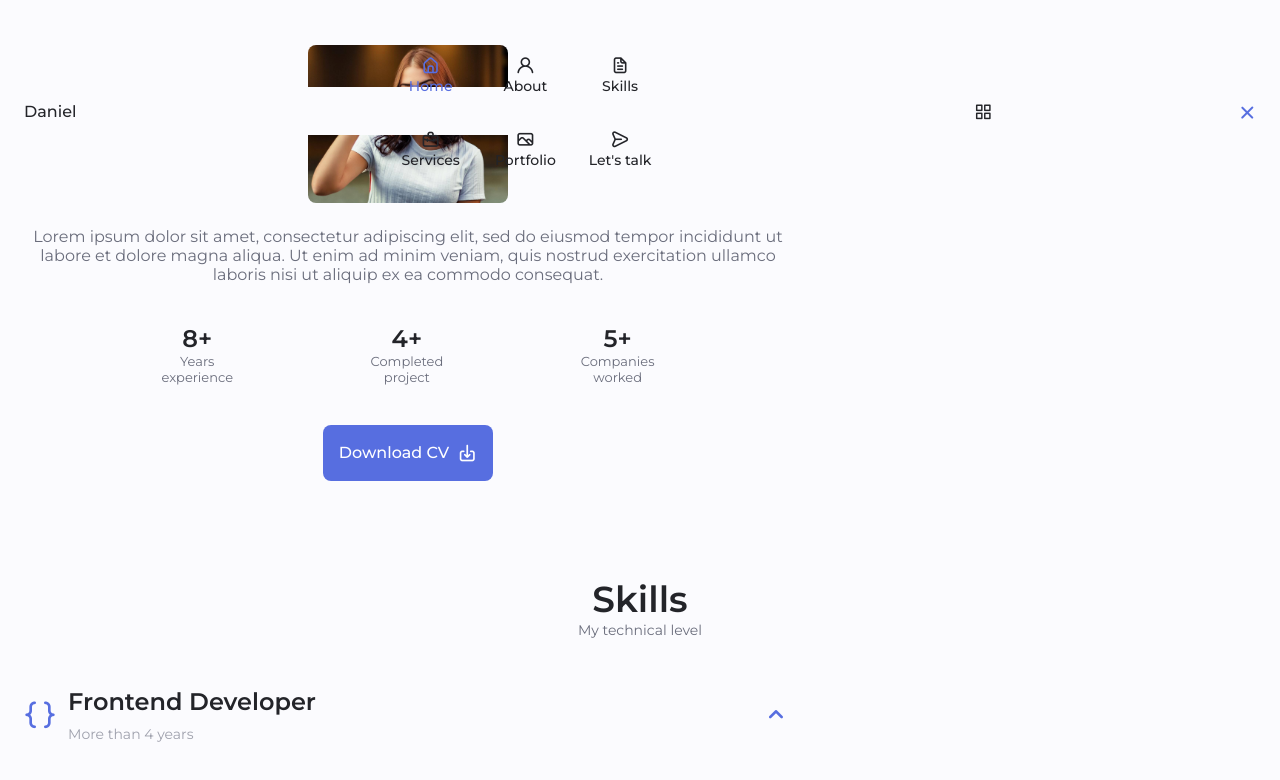
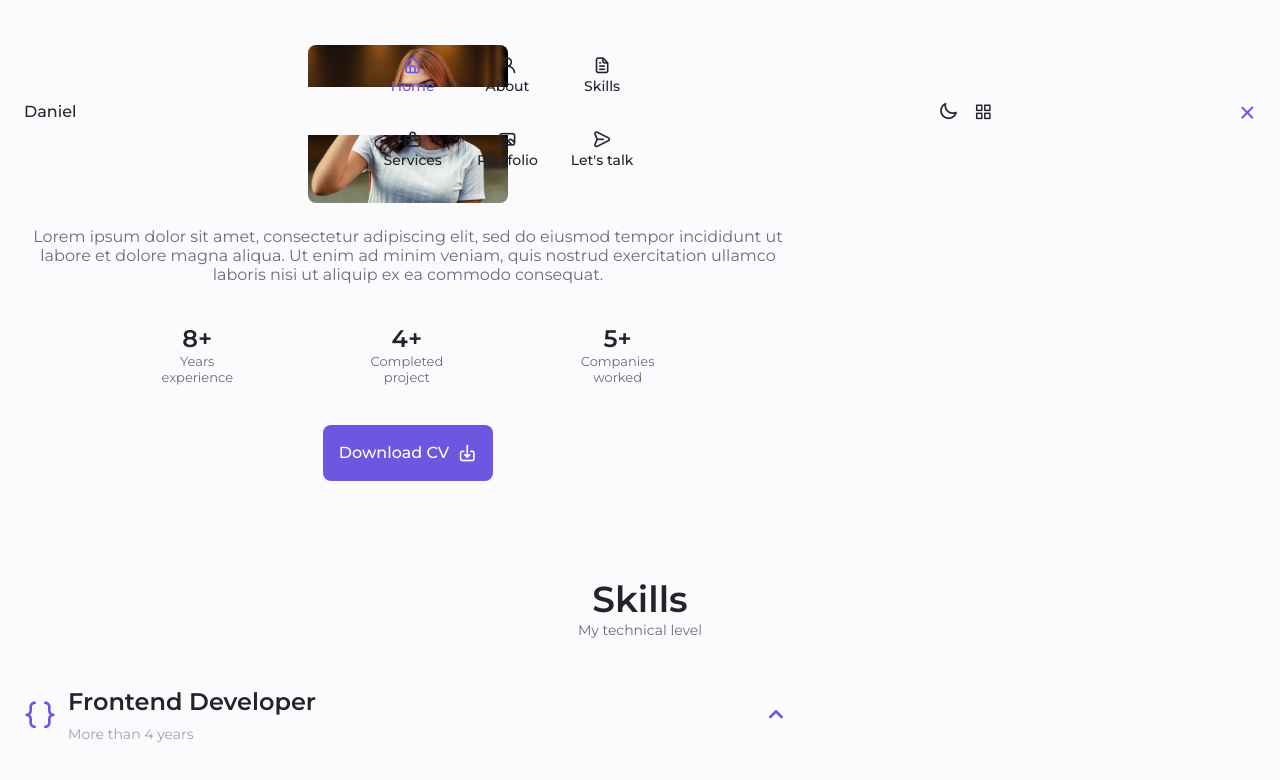
Before and after one commit to dammahrino/Web-Portfolio, a plain HTML site: page index.html in a window 1280 px wide. Shown: the part 665-1445 px from the top of the page. Drawn offline with nearby package versions, Linux system fonts and the light colour scheme.

Commit message:
Theme Switcher between light / dark mode

```diff
--- a/assets/css/styles.css
+++ b/assets/css/styles.css
@@ -8,7 +8,7 @@
 
     /*========== Colors ==========*/
     /* Change favorite color */
-    --hue-color: 230;
+    --hue-color: 250;
     /*Purple 250 - Green 142 - Blue 230 - Pink 340*/
 
     /* HSL color mode */
@@ -72,10 +72,33 @@
 }
 
 /*========== Variables Dark theme ==========*/
+body.dark-theme {
+    /* HSL color mode */
+    --first-color-second: hsl(var(--hue-color), 30%, 8%);
+    --title-color: hsl(var(--hue-color), 8%, 95%);
+    --text-color: hsl(var(--hue-color), 8%, 75%);
+    --input-color: hsl(var(--hue-color), 29%, 16%);
+    --body-color: hsl(var(--hue-color), 28%, 12%);
+    --container-color: hsl(var(--hue-color), 29%, 16%);
+}
 
 
 /*========== Button Dark/Light ==========*/
+.nav__btns {
+    display: flex;
+    align-items: center;
+}
 
+.change-theme {
+    font-size: 1.25rem;
+    color: var(--title-color);
+    margin-right: var(--mb-1);
+    cursor: pointer;
+}
+
+.change-theme:hover {
+    color: var(--first-color)
+}
 
 /*==================== BASE ====================*/
 * {
@@ -383,6 +406,7 @@ img {
 .button--white:hover {
     background-color: #FFF;
 }
+
 /*==================== ABOUT ====================*/
 .about__img {
     width: 200px;
@@ -540,6 +564,7 @@ img {
     0% {
         height: max-content
     }
+
     100% {
         height: 0
     }
@@ -549,6 +574,7 @@ img {
     0% {
         height: 0
     }
+
     100% {
         height: max-content;
     }
@@ -631,6 +657,7 @@ img {
     0% {
         opacity: 0;
     }
+
     100% {
         opacity: 1;
     }
@@ -657,7 +684,7 @@ img {
 }
 
 .services__content:hover {
-    box-shadow: 0 4px 8px rgba(0,0,0,0.15);
+    box-shadow: 0 4px 8px rgba(0, 0, 0, 0.15);
 }
 
 .services__icon {
@@ -688,7 +715,7 @@ img {
     left: 0;
     right: 0;
     bottom: 0;
-    background-color: rgba(0,0,0,0.5);
+    background-color: rgba(0, 0, 0, 0.5);
     display: flex;
     align-items: center;
     justify-content: center;
@@ -750,9 +777,9 @@ img {
 }
 
 .portfolio__img {
-  width: 265px;
-  border-radius: .5rem;
-  justify-self: center;
+    width: 265px;
+    border-radius: .5rem;
+    justify-self: center;
 }
 
 .portfolio__title {
@@ -786,7 +813,7 @@ img {
     right: -0.5rem;
 }
 
-.swiper-container-horizontal > .swiper-pagination-bullets {
+.swiper-container-horizontal>.swiper-pagination-bullets {
     bottom: -2.5rem;
 }
 
@@ -799,6 +826,7 @@ img {
 .swiper-pagination-bullets {
     outline: none;
 }
+
 /*==================== PROJECT IN MIND ====================*/
 .project {
     text-align: center;
@@ -867,6 +895,7 @@ img {
 .swiper-container .swiper-pagination-testimonial {
     bottom: 0;
 }
+
 /*==================== CONTACT ME ====================*/
 .contact__container {
     row-gap: 3rem;
@@ -971,6 +1000,7 @@ img {
 .footer__social {
     color: #FFF;
 }
+
 /*========== SCROLL UP ==========*/
 .scrollup {
     position: fixed;
--- a/assets/js/main.js
+++ b/assets/js/main.js
@@ -163,7 +163,7 @@ window.addEventListener('scroll', scrollHeader);
 function scrollUp() {
     const scrollUp = document.querySelector('#scroll-up');
 
-    if(this.scrollY >= 560)
+    if (this.scrollY >= 560)
         scrollUp.classList.add('show-scroll');
     else
         scrollUp.classList.remove('show-scroll');
@@ -172,3 +172,26 @@ function scrollUp() {
 window.addEventListener('scroll', scrollUp);
 
 /*==================== DARK LIGHT THEME ====================*/
+const themeButton = document.querySelector('#theme-button');
+const darkTheme = 'dark-theme';
+const iconTheme = 'uil-sun';
+
+// Storage of selected configuration
+const selectedTheme = localStorage.getItem('selected-theme');
+const selectedIcon = localStorage.getItem('selected-icon');
+
+const getCurrentTheme = () => document.body.classList.contains(darkTheme) ? 'dark' : 'light';
+const getCurrentIcon = () => themeButton.classList.contains(iconTheme) ? 'uil-moon' : 'uil-sun';
+
+if (selectedTheme) {
+    document.body.classList[selectedTheme === 'dark' ? 'add' : 'remove'](darkTheme);
+    themeButton.classList[selectedIcon === 'uil-moon' ? 'add' : 'remove'](iconTheme);
+}
+
+themeButton.addEventListener('click', () => {
+    document.body.classList.toggle(darkTheme);
+    themeButton.classList.toggle(iconTheme);
+
+    localStorage.setItem('selected-theme', getCurrentTheme());
+    localStorage.setItem('selected-icon', getCurrentIcon());
+});
--- a/index.html
+++ b/index.html
@@ -59,6 +59,8 @@
                 <i class="uil uil-times nav__close" id="nav-close"></i>
             </div>
             <div class="nav__btns">
+                <!-- Theme Switcher Button -->
+                <i class="uil uil-moon change-theme" id="theme-button"></i>
                 <div class="nav__toggle" id="nav-toggle">
                     <i class="uil uil-apps"></i>
                 </div>
```
